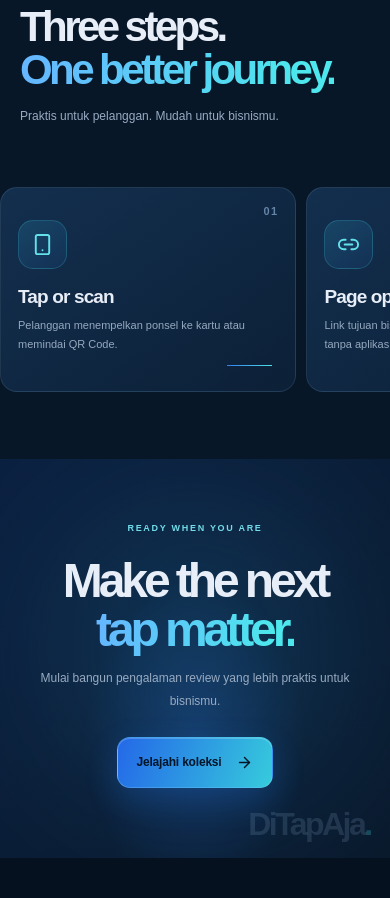
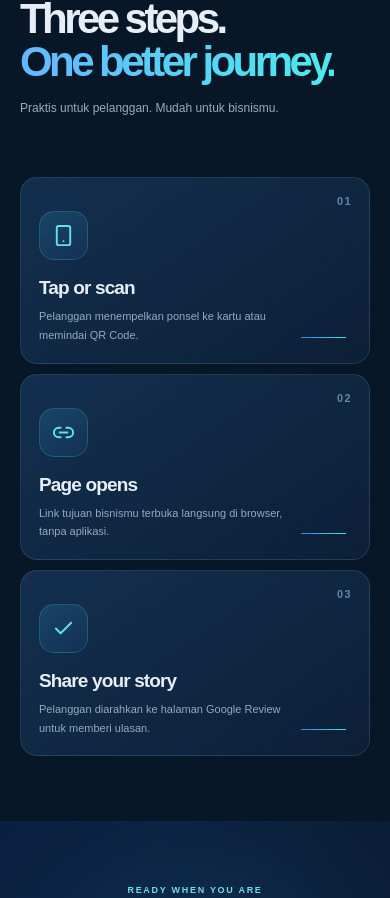
Before and after one commit to chanvianz-ui/ditapaja, a Next.js app: page / in a window 390 px wide. Shown: the part 4151-5049 px from the top of the page. Built offline with nearby package versions, Linux system fonts and the light colour scheme.

Commit message:
Fix mobile page scroll trapping in cards

```diff
--- a/app/globals.css
+++ b/app/globals.css
@@ -866,3 +866,56 @@ button,input,select,textarea{font-family:"Nunito Sans",sans-serif}
   .dt-next-home .nx-collection .dt-collection-grid>*,
   .dt-next-home .nx-collection .product-grid>* { flex-basis:86vw; }
 }
+
+
+/* FIX: never trap vertical page scrolling inside mobile cards */
+@media (max-width: 760px) {
+  .dt-next-home .nx-hero-simple,
+  .dt-next-home .nx-benefit-panel,
+  .dt-next-home .nx-benefit-flow,
+  .dt-next-home .nx-benefit-node,
+  .dt-next-home .dt-collection-grid,
+  .dt-next-home .dt-edition-card,
+  .dt-next-home .dt-edition-visual,
+  .dt-next-home .dt-edition-content,
+  .dt-next-home .nx-how-grid,
+  .dt-next-home .nx-how-grid article {
+    touch-action: pan-y pinch-zoom;
+    overscroll-behavior-x: none;
+  }
+
+  /* Product cards are stacked vertically: no nested horizontal scroller */
+  .dt-next-home .nx-collection .dt-collection-grid,
+  .dt-next-home .nx-collection .product-grid {
+    display:grid !important;
+    grid-template-columns:minmax(0,1fr) !important;
+    overflow:visible !important;
+    width:100%;
+    gap:15px !important;
+    padding:0 20px !important;
+    scroll-snap-type:none !important;
+  }
+  .dt-next-home .nx-collection .dt-collection-grid>*,
+  .dt-next-home .nx-collection .product-grid>* {
+    width:100% !important;
+    min-width:0 !important;
+    max-width:none !important;
+    flex:none !important;
+    scroll-snap-align:none !important;
+  }
+
+  /* How-it-works cards also follow the document's vertical scroll */
+  .dt-next-home .nx-how-grid {
+    display:grid !important;
+    grid-template-columns:minmax(0,1fr) !important;
+    overflow:visible !important;
+    gap:10px !important;
+    padding:22px 20px 10px !important;
+    scroll-snap-type:none !important;
+  }
+  .dt-next-home .nx-how-grid article {
+    width:100%;
+    min-height:0 !important;
+    padding:18px;
+  }
+}
```
